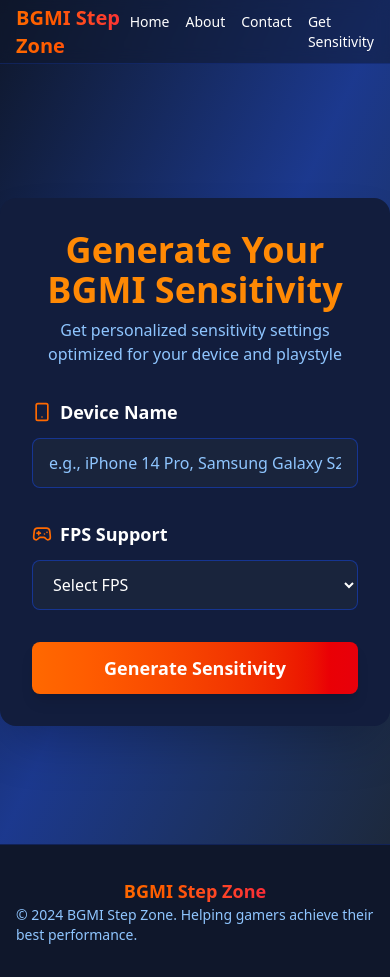
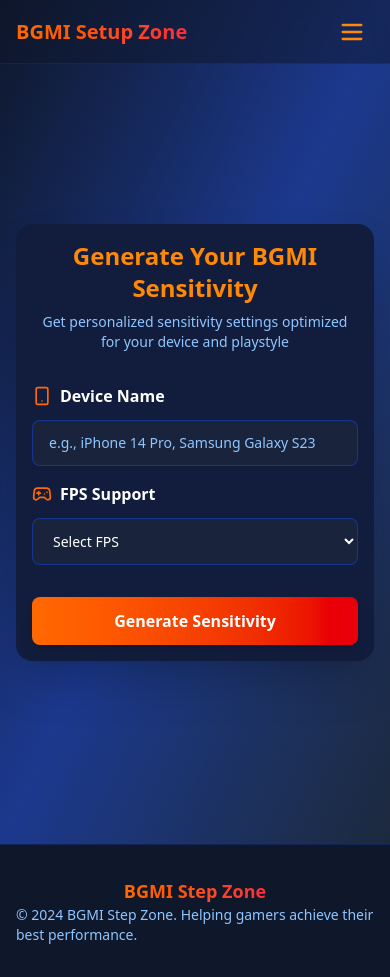
Before and after one commit to anis5165/BGMI-Recoil-Fix, a Next.js app: page /sensitivity in a window 390 px wide. Built offline with nearby package versions, Linux system fonts and the light colour scheme.

Commit message:
feat: implement contact API, update Navbar for mobile responsiveness, and enhance sensitivity page with loading state

```diff
--- a/src/app/api/gemini/route.js
+++ b/src/app/api/gemini/route.js
@@ -6,7 +6,7 @@
   const { device, fps } = body;
 
   const genAI = new GoogleGenerativeAI(process.env.GEMINI_API_KEY);
-  const model = genAI.getGenerativeModel({ model: "gemini-1.5-flash" });
+  const model = genAI.getGenerativeModel({ model: "gemini-2.5-pro" });
 
 const prompt = `
 You are a professional BGMI (Battlegrounds Mobile India) coach and sensitivity optimization expert.
--- a/src/app/sensitivity/page.jsx
+++ b/src/app/sensitivity/page.jsx
@@ -10,6 +10,7 @@
 const Sensitivity = () => {
   const [parsedResponse, setParsedResponse] = useState(null)
   const [rawText, setRawText] = useState('')
+  const [loading, setLoading] = useState(false) // <-- Add loading state
 
   const parseGeminiResponse = (text) => {
     if (!text || typeof text !== 'string') return null;
@@ -52,20 +53,20 @@
       fps: '',
     },
     onSubmit: (values) => {
+      setLoading(true) // Start loading
       axios.post('/api/gemini', values)
         .then((result) => {
           const raw = result.data.text
-          console.log('Gemini Response:', raw)
           setRawText(raw)
           const parsed = parseGeminiResponse(raw)
           setParsedResponse(parsed)
           toast.success('Sensitivity settings generated successfully!')
         })
         .catch((err) => {
-          console.error('Error fetching sensitivity settings:', err)
           toast.error('Failed to fetch sensitivity settings. Please try again later.')
           setParsedResponse(null)
         })
+        .finally(() => setLoading(false)) // Stop loading
     },
     validationSchema: Yup.object({
       device: Yup.string().required('Device name is required'),
@@ -74,16 +75,16 @@
   })
 
   return (
-    <div className='min-h-screen bg-gradient-to-br from-slate-900 via-blue-900 to-slate-800 text-white flex items-center justify-center overflow-hidden'>
-      <div className='flex flex-col items-center max-w-3xl mx-auto justify-center bg-[#121D3D] p-8 rounded-2xl shadow-2xl text-center mt-20 z-10 relative'>
+    <div className='min-h-screen bg-gradient-to-br pb-10 from-slate-900 via-blue-900 to-slate-800 text-white flex items-center justify-center overflow-hidden'>
+      <div className='flex flex-col items-center w-full max-w-3xl md:mx-auto mx-4 justify-center p-4 bg-[#121D3D]  sm:p-6 md:p-8 rounded-2xl shadow-2xl text-center mt-20 sm:mt-16 md:mt-20 z-10 relative'>
         <div className='mb-8'>
-          <h1 className='text-4xl font-bold mb-2 text-orange-400'>Generate Your BGMI Sensitivity</h1>
-          <p className='text-blue-300 text-base'>Get personalized sensitivity settings optimized for your device and playstyle</p>
+          <h1 className='text-2xl sm:text-3xl md:text-4xl font-bold mb-2 text-orange-400'>Generate Your BGMI Sensitivity</h1>
+          <p className='text-blue-300 text-sm sm:text-base'>Get personalized sensitivity settings optimized for your device and playstyle</p>
         </div>
         <form className="w-full" onSubmit={sensiForm.handleSubmit}>
-          <div className='grid grid-cols-1 md:grid-cols-2 gap-8 mb-8'>
+          <div className='grid grid-cols-1 md:grid-cols-2 gap-4 md:gap-8 mb-8'>
             <div className="space-y-3">
-              <label htmlFor="device" className="text-white text-lg flex items-center gap-2 font-semibold">
+              <label htmlFor="device" className="text-white text-base sm:text-lg flex items-center gap-2 font-semibold">
                 <Smartphone className="h-5 w-5 text-orange-500" />
                 Device Name
               </label>
@@ -95,18 +96,21 @@
                   setParsedResponse(null)
                 }}
                 value={sensiForm.values.device}
-                className="bg-slate-800/70 px-4 py-3 w-full border border-blue-700/50 rounded-lg text-white placeholder:text-blue-300 focus:outline-none focus:ring-2 focus:ring-orange-500 transition"
+                className="bg-slate-800/70 px-4 py-3 w-full border border-blue-700/50 rounded-lg text-white placeholder:text-blue-300 focus:outline-none focus:ring-2 focus:ring-orange-500 transition text-sm sm:text-base"
                 required
               />
+              {sensiForm.touched.device && sensiForm.errors.device && (
+                <div className="text-red-400 text-xs text-left">{sensiForm.errors.device}</div>
+              )}
             </div>
             <div className="space-y-3">
-              <label htmlFor="fps" className="text-white text-lg flex items-center gap-2 font-semibold">
+              <label htmlFor="fps" className="text-white text-base sm:text-lg flex items-center gap-2 font-semibold">
                 <Gamepad2 className="h-5 w-5 text-orange-500" />
                 FPS Support
               </label>
               <select
                 id="fps"
-                className="bg-slate-800/70 px-4 py-3 w-full border border-blue-700/50 rounded-lg text-white focus:outline-none focus:ring-2 focus:ring-orange-500 transition"
+                className="bg-slate-800/70 px-4 py-3 w-full border border-blue-700/50 rounded-lg text-white focus:outline-none focus:ring-2 focus:ring-orange-500 transition text-sm sm:text-base"
                 required
                 onChange={(e) => {
                   sensiForm.handleChange(e)
@@ -122,22 +126,36 @@
                 <option value="90">90 FPS</option>
                 <option value="120">120 FPS</option>
               </select>
+              {sensiForm.touched.fps && sensiForm.errors.fps && (
+                <div className="text-red-400 text-xs text-left">{sensiForm.errors.fps}</div>
+              )}
             </div>
           </div>
           <button
             type="submit"
-            className="w-full bg-gradient-to-r from-orange-500 to-red-600 hover:from-orange-600 hover:to-red-700 text-white py-3 rounded-lg font-bold text-lg shadow-lg transition"
+            className="w-full bg-gradient-to-r from-orange-500 to-red-600 hover:from-orange-600 hover:to-red-700 text-white py-3 rounded-lg font-bold text-base sm:text-lg shadow-lg transition flex items-center justify-center"
+            disabled={loading}
           >
-            Generate Sensitivity
+            {loading ? (
+              <>
+                <svg className="animate-spin h-5 w-5 mr-2 text-white" xmlns="http://www.w3.org/2000/svg" fill="none" viewBox="0 0 24 24">
+                  <circle className="opacity-25" cx="12" cy="12" r="10" stroke="currentColor" strokeWidth="4"></circle>
+                  <path className="opacity-75" fill="currentColor" d="M4 12a8 8 0 018-8v4a4 4 0 00-4 4H4z"></path>
+                </svg>
+                Generating...
+              </>
+            ) : (
+              'Generate Sensitivity'
+            )}
           </button>
         </form>
 
         {parsedResponse ? (
-          <div className="mt-8 w-full bg-slate-900/80 border border-orange-500 rounded-xl p-6 text-left shadow-lg animate-fade-in space-y-6">
-            <h2 className="text-2xl font-bold text-orange-400">Your Personalized Sensitivity Settings</h2>
+          <div className="mt-8 w-full bg-slate-900/80 border border-orange-500 rounded-xl p-4 sm:p-6 text-left shadow-lg animate-fade-in space-y-6 overflow-x-auto">
+            <h2 className="text-xl sm:text-2xl font-bold text-orange-400">Your Personalized Sensitivity Settings</h2>
 
             <section>
-              <h3 className="text-xl font-semibold text-blue-400 mb-2">📱 Device Details</h3>
+              <h3 className="text-lg sm:text-xl font-semibold text-blue-400 mb-2">📱 Device Details</h3>
               <ul className="text-blue-200 list-disc list-inside space-y-1">
                 {Object.entries(parsedResponse.deviceDetails).map(([key, value]) => (
                   <li key={key}><strong>{key}:</strong> {value}</li>
@@ -146,7 +164,7 @@
             </section>
 
             <section>
-              <h3 className="text-xl font-semibold text-blue-400 mb-2">🎥 Camera Sensitivity (Free Look)</h3>
+              <h3 className="text-lg sm:text-xl font-semibold text-blue-400 mb-2">🎥 Camera Sensitivity (Free Look)</h3>
               <ul className="text-blue-200 list-disc list-inside space-y-1">
                 {Object.entries(parsedResponse.cameraFreeLook).map(([key, value]) => (
                   <li key={key}><strong>{key}:</strong> {value}</li>
@@ -155,7 +173,7 @@
             </section>
 
             <section>
-              <h3 className="text-xl font-semibold text-blue-400 mb-2">📷 Camera Sensitivity (Scope Movement)</h3>
+              <h3 className="text-lg sm:text-xl font-semibold text-blue-400 mb-2">📷 Camera Sensitivity (Scope Movement)</h3>
               <ul className="text-blue-200 list-disc list-inside space-y-1">
                 {Object.entries(parsedResponse.cameraScope).map(([key, value]) => (
                   <li key={key}><strong>{key}:</strong> {value}</li>
@@ -164,7 +182,7 @@
             </section>
 
             <section>
-              <h3 className="text-xl font-semibold text-blue-400 mb-2">🎯 ADS Sensitivity (Touch Recoil)</h3>
+              <h3 className="text-lg sm:text-xl font-semibold text-blue-400 mb-2">🎯 ADS Sensitivity (Touch Recoil)</h3>
               <ul className="text-blue-200 list-disc list-inside space-y-1">
                 {Object.entries(parsedResponse.ads).map(([key, value]) => (
                   <li key={key}><strong>{key}:</strong> {value}</li>
@@ -173,7 +191,7 @@
             </section>
 
             <section>
-              <h3 className="text-xl font-semibold text-blue-400 mb-2">🌀 Gyroscope Sensitivity</h3>
+              <h3 className="text-lg sm:text-xl font-semibold text-blue-400 mb-2">🌀 Gyroscope Sensitivity</h3>
               <ul className="text-blue-200 list-disc list-inside space-y-1">
                 {Object.entries(parsedResponse.gyroscope).map(([key, value]) => (
                   <li key={key}><strong>{key}:</strong> {value}</li>
@@ -181,13 +199,13 @@
               </ul>
             </section>
           </div>
-        ) : sensiForm.values.device && sensiForm.values.fps && (
-          <div className="mt-8 w-full bg-slate-900/80 border border-orange-500 rounded-xl p-6 text-left shadow-lg animate-fade-in space-y-6">
-            <h2 className="text-2xl font-bold text-orange-400">Raw Gemini Output</h2>
-            <pre className="text-blue-200 whitespace-pre-wrap">{rawText}</pre>
+        ) : sensiForm.values.device && sensiForm.values.fps && rawText ? (
+          <div className="mt-8 w-full bg-slate-900/80 border border-orange-500 rounded-xl p-4 sm:p-6 text-left shadow-lg animate-fade-in space-y-6 overflow-x-auto">
+            <h2 className="text-xl sm:text-2xl font-bold text-orange-400">Raw Gemini Output</h2>
+            <pre className="text-blue-200 whitespace-pre-wrap text-xs sm:text-sm">{rawText}</pre>
             <p className="text-red-400">Could not parse Gemini response. Please try again or contact support.</p>
           </div>
-        )}
+        ) : null}
       </div>
     </div>
   )
--- a/src/components/Navbar.jsx
+++ b/src/components/Navbar.jsx
@@ -1,18 +1,62 @@
-import React from 'react'
+'use client'
+import React, { useState, useEffect } from 'react'
+import { Menu, X } from 'lucide-react'
+import Link from 'next/link'
 
 const Navbar = () => {
+    const [menuOpen, setMenuOpen] = useState(false)
+
+    // Prevent background scroll when menu is open
+    useEffect(() => {
+        if (menuOpen) {
+            document.body.style.overflow = 'hidden'
+        } else {
+            document.body.style.overflow = ''
+        }
+        return () => { document.body.style.overflow = '' }
+    }, [menuOpen])
+
     return (
-        <div className=' fixed w-full z-50 px-4 lg:px-36 h-16 flex justify-between items-center border-b border-blue-800/30 backdrop-blur-sm bg-slate-900/50'>
-            <h1 className='text-xl font-bold bg-gradient-to-r from-orange-500 to-red-500 bg-clip-text text-transparent'>BGMI Step Zone</h1>
-            <nav className='flex justify-between items-center space-x-4'>
-                <ul className='flex space-x-4 text-white'>
-                    <li className='text-sm font-medium hover:text-orange-400 transition-colors'><a href="/">Home</a></li>
-                    <li className='text-sm font-medium hover:text-orange-400 transition-colors'><a href="/about">About</a></li>
-                    <li className='text-sm font-medium hover:text-orange-400 transition-colors'><a href="/contact">Contact</a></li>
-                    <li className='text-sm font-medium hover:text-orange-400 transition-colors'><a href="/sensitivity">Get Sensitivity</a></li>
-                </ul>
-            </nav>
-        </div>
+        <>
+            <div className='fixed w-full z-50 px-4 lg:px-36 h-16 flex justify-between items-center border-b border-blue-800/30 backdrop-blur-sm bg-slate-900/50'>
+                <h1 className='text-xl font-bold bg-gradient-to-r from-orange-500 to-red-500 bg-clip-text text-transparent'>BGMI Setup Zone</h1>
+                {/* Desktop Nav */}
+                <nav className='hidden md:flex justify-between items-center space-x-4'>
+                    <ul className='flex space-x-4 text-white'>
+                        <li className='text-sm font-medium hover:text-orange-400 transition-colors'><Link href="/">Home</Link></li>
+                        <li className='text-sm font-medium hover:text-orange-400 transition-colors'><Link href="/about">About</Link></li>
+                        <li className='text-sm font-medium hover:text-orange-400 transition-colors'><Link href="/contact">Contact</Link></li>
+                        <li className='text-sm font-medium hover:text-orange-400 transition-colors'><Link href="/sensitivity">Get Sensitivity</Link></li>
+                    </ul>
+                </nav>
+                {/* Mobile Hamburger */}
+                <button
+                    className='md:hidden flex items-center justify-center p-2 rounded focus:outline-none focus:ring-2 focus:ring-orange-500 transition'
+                    onClick={() => setMenuOpen(!menuOpen)}
+                    aria-label={menuOpen ? 'Close menu' : 'Open menu'}
+                >
+                    {menuOpen ? <X className='w-7 h-7 text-orange-400' /> : <Menu className='w-7 h-7 text-orange-400' />}
+                </button>
+            </div>
+            {/* Mobile Menu Overlay */}
+            {menuOpen && (
+                <div className='fixed inset-0 bg-slate-900/95 z-[100] flex flex-col items-center justify-center md:hidden transition-all duration-300'>
+                    <button
+                        className='absolute top-6 right-6 p-2 rounded focus:outline-none focus:ring-2 focus:ring-orange-500'
+                        onClick={() => setMenuOpen(false)}
+                        aria-label='Close menu'
+                    >
+                        <X className='w-8 h-8 text-orange-400' />
+                    </button>
+                    <ul className='flex flex-col space-y-8 text-white text-2xl font-semibold'>
+                        <li><Link href="/" onClick={() => setMenuOpen(false)} className='hover:text-orange-400 transition-colors'>Home</Link></li>
+                        <li><Link href="/about" onClick={() => setMenuOpen(false)} className='hover:text-orange-400 transition-colors'>About</Link></li>
+                        <li><Link href="/contact" onClick={() => setMenuOpen(false)} className='hover:text-orange-400 transition-colors'>Contact</Link></li>
+                        <li><Link href="/sensitivity" onClick={() => setMenuOpen(false)} className='hover:text-orange-400 transition-colors'>Get Sensitivity</Link></li>
+                    </ul>
+                </div>
+            )}
+        </>
     )
 }
 
```
Also changed, not shown: src/app/api/contact/route.js (+18 -0 lines).
